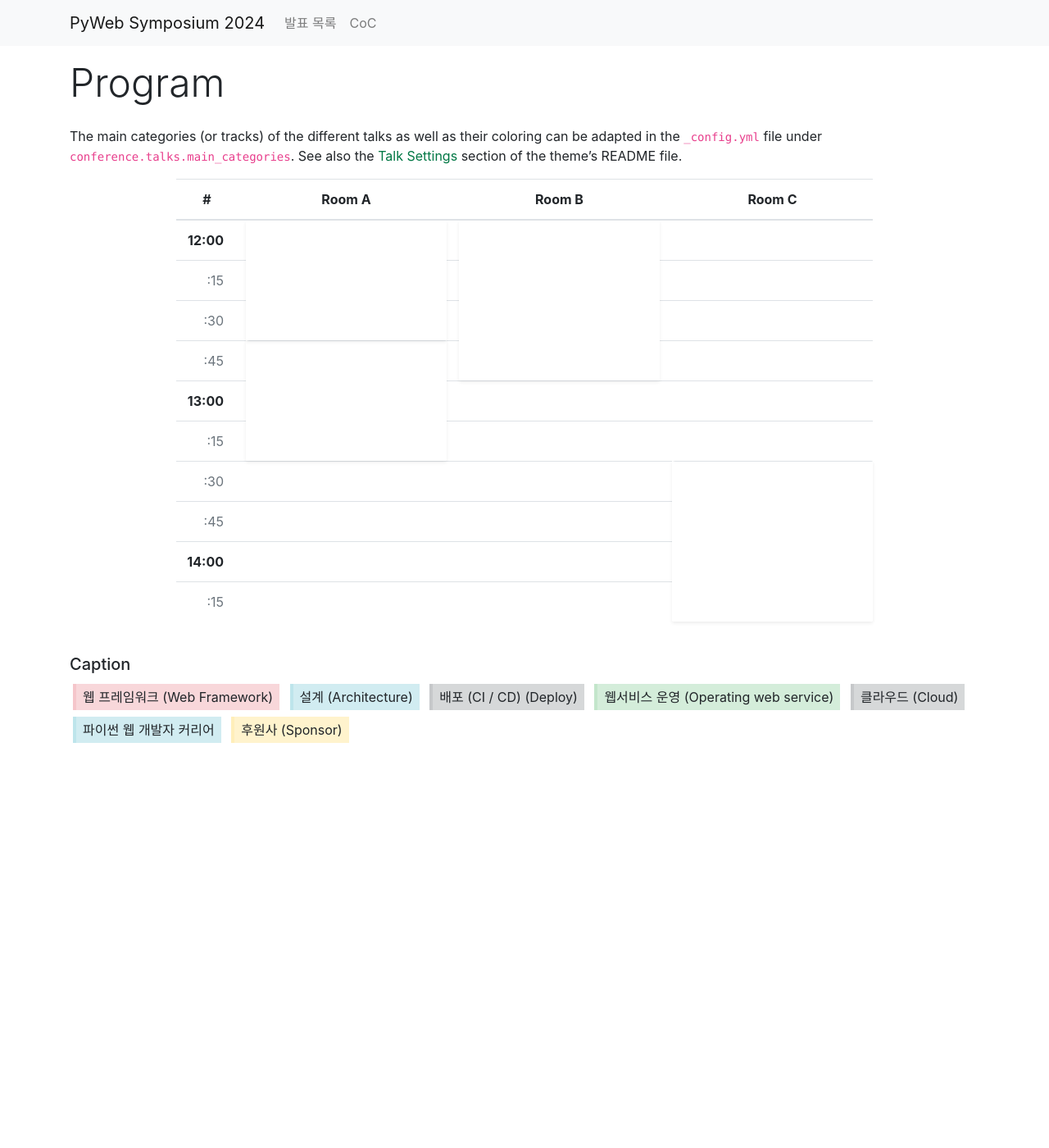
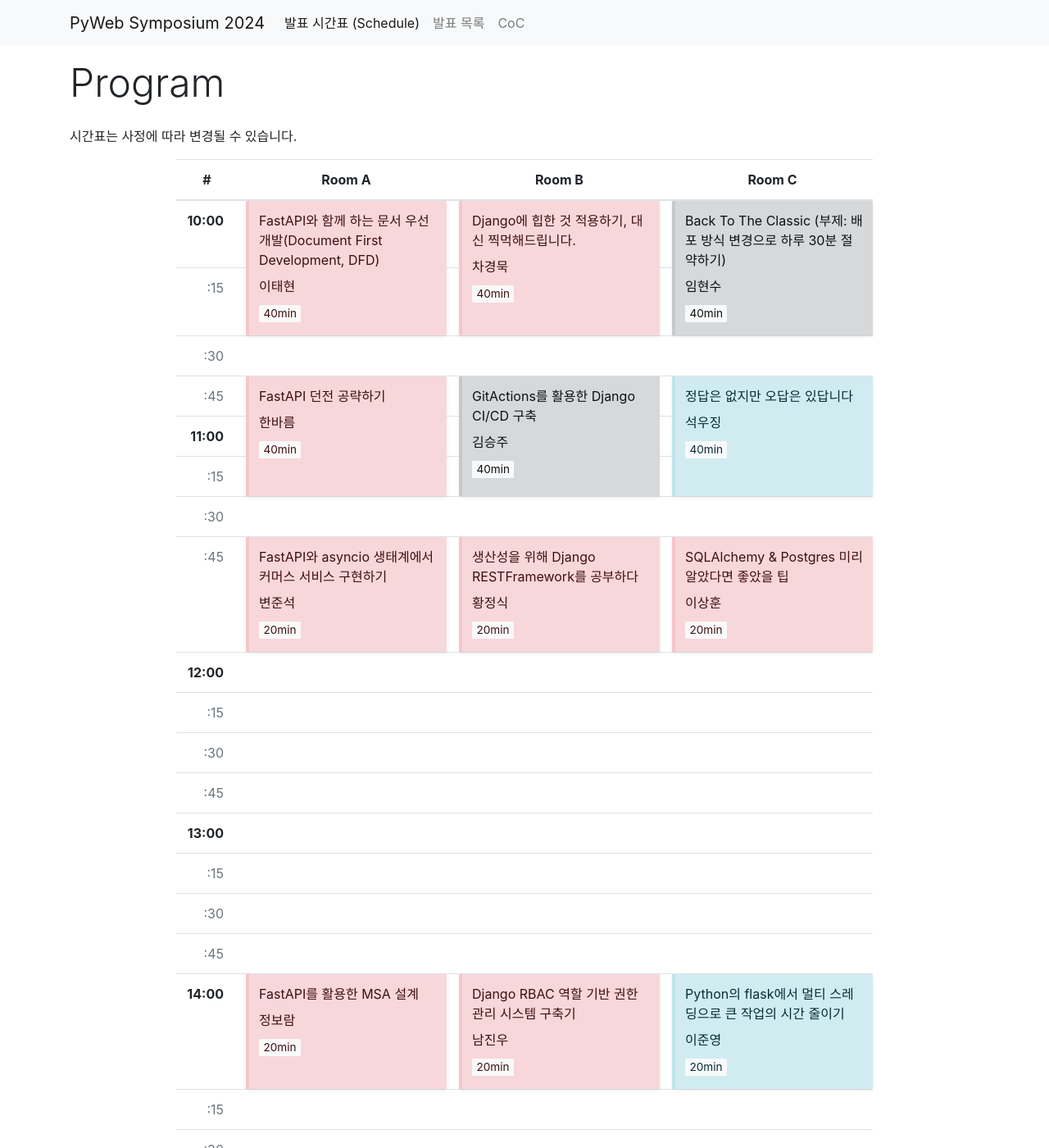
Before and after one commit to pythonkr/pyweb-symposium.github.io, a Jekyll site: the page built from program/index.md, in a window 1280 px wide and 1400 px high. Shown: the whole window at 82% size. Built offline with Jekyll 4.4.1, drawn with Linux system fonts in a browser that asks for light colours; some of the changed text lies outside the part shown.

Commit message:
add: Open schedule infomation

```diff
--- a/_config.yml
+++ b/_config.yml
@@ -61,6 +61,8 @@ conference:
 
   navigation:
     links:
+      - name: 발표 시간표 (Schedule)
+        relative_url: /program/
       - name: 발표 목록
         relative_url: /talks/
       - name: CoC
--- a/_data/program.yml
+++ b/_data/program.yml
@@ -1,25 +1,67 @@
 days:
-- name: Monday
-  abbr: Mo
-  date: 2020-01-31
+- name: 1부
+  abbr: 1부
+  date: 2024-03-23
   rooms:
   - name: Room A
     talks:
-      - name: Vim Impetus Placerat Cotidieque Ad
-        time_start: '12:00'
-        time_end: '12:45'
-      - name: Condimentum Vitae Sapien Pellentesque
-        time_start: '12:45'
-        time_end: '13:30'
+      - name: "FastAPI와 함께 하는 문서 우선 개발(Document First Development, DFD)"
+        time_start: '10:00'
+        time_end: '10:40'
+      - name: "FastAPI 던전 공략하기"
+        time_start: '10:50'
+        time_end: '11:30'
+      - name: "FastAPI와 asyncio 생태계에서 커머스 서비스 구현하기"
+        time_start: '11:50'
+        time_end: '12:10'
+      - name: "FastAPI를 활용한 MSA 설계"
+        time_start: '14:00'
+        time_end: '14:20'
+      - name: "Serverless Exodus (feat. ECS Fargate, FastAPI)"
+        time_start: '15:00'
+        time_end: '15:40'
+      - name: "API - 설계 먼저 할래, 개발 먼저 할래?"
+        time_start: '16:20'
+        time_end: '17:00'
 
   - name: Room B
     talks:
-      - name: Arcu Non Odio
-        time_start: '12:00'
-        time_end: '13:00'
+      - name: "Django에 힙한 것 적용하기, 대신 찍먹해드립니다."
+        time_start: '10:00'
+        time_end: '10:40'
+      - name: "GitActions를 활용한 Django CI/CD 구축"
+        time_start: '10:50'
+        time_end: '11:30'
+      - name: "생산성을 위해 Django RESTFramework를 공부하다"
+        time_start: '11:50'
+        time_end: '12:10'
+      - name: "Django RBAC 역할 기반 권한 관리 시스템 구축기"
+        time_start: '14:00'
+        time_end: '14:20'
+      - name: "캐시 패턴의 진화사"
+        time_start: '15:00'
+        time_end: '15:40'
+      - name: "API - 설계 먼저 할래, 개발 먼저 할래?"
+        time_start: '16:20'
+        time_end: '17:00'
 
   - name: Room C
     talks:
-      - name: Eu Nisl Nunc Mi Ipsum Faucibus
-        time_start: '13:30'
-        time_end: '14:30'
+      - name: "Back To The Classic (부제: 배포 방식 변경으로 하루 30분 절약하기)"
+        time_start: '10:00'
+        time_end: '10:40'
+      - name: "정답은 없지만 오답은 있답니다"
+        time_start: '10:50'
+        time_end: '11:30'
+      - name: "SQLAlchemy & Postgres 미리 알았다면 좋았을 팁"
+        time_start: '11:50'
+        time_end: '12:10'
+      - name: "Python의 flask에서 멀티 스레딩으로 큰 작업의 시간 줄이기"
+        time_start: '14:00'
+        time_end: '14:20'
+      - name: "코드만으로 서버리스 API 인프라 구축하기 (with Serverless Framework)"
+        time_start: '15:00'
+        time_end: '15:40'
+      - name: "API - 설계 먼저 할래, 개발 먼저 할래?"
+        time_start: '16:20'
+        time_end: '17:00'
--- a/program/index.md
+++ b/program/index.md
@@ -2,4 +2,4 @@
 layout: program
 ---
 
-The main categories (or tracks) of the different talks as well as their coloring can be adapted in the `_config.yml` file under `conference.talks.main_categories`. See also the [Talk Settings](https://github.com/DigitaleGesellschaft/jekyll-theme-conference/#talk-settings-main-categories) section of the theme's README file.
+시간표는 사정에 따라 변경될 수 있습니다.
```
Also changed, not shown: _talks/talk18.md (+1 -1 lines), index.md (+2 -0 lines).
